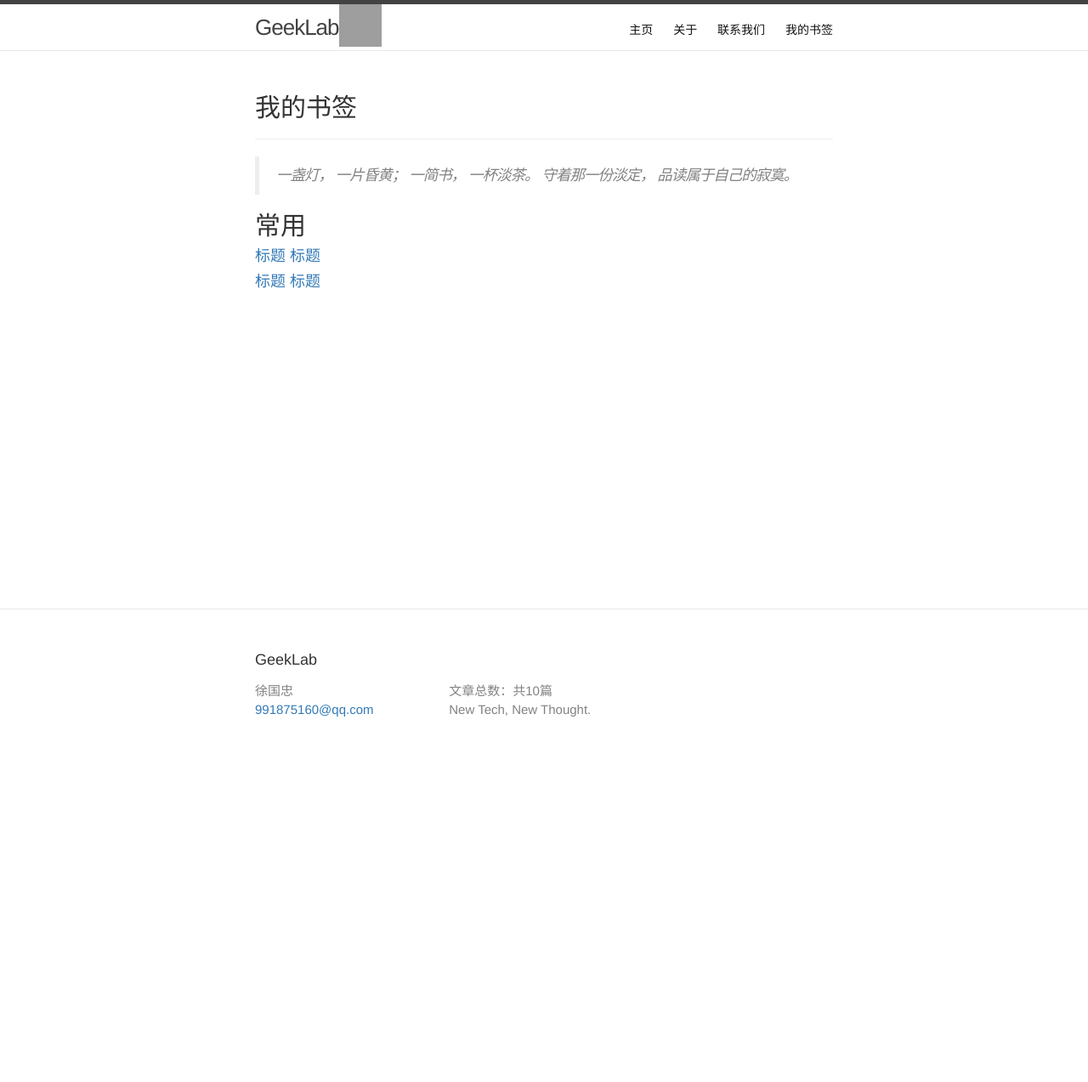
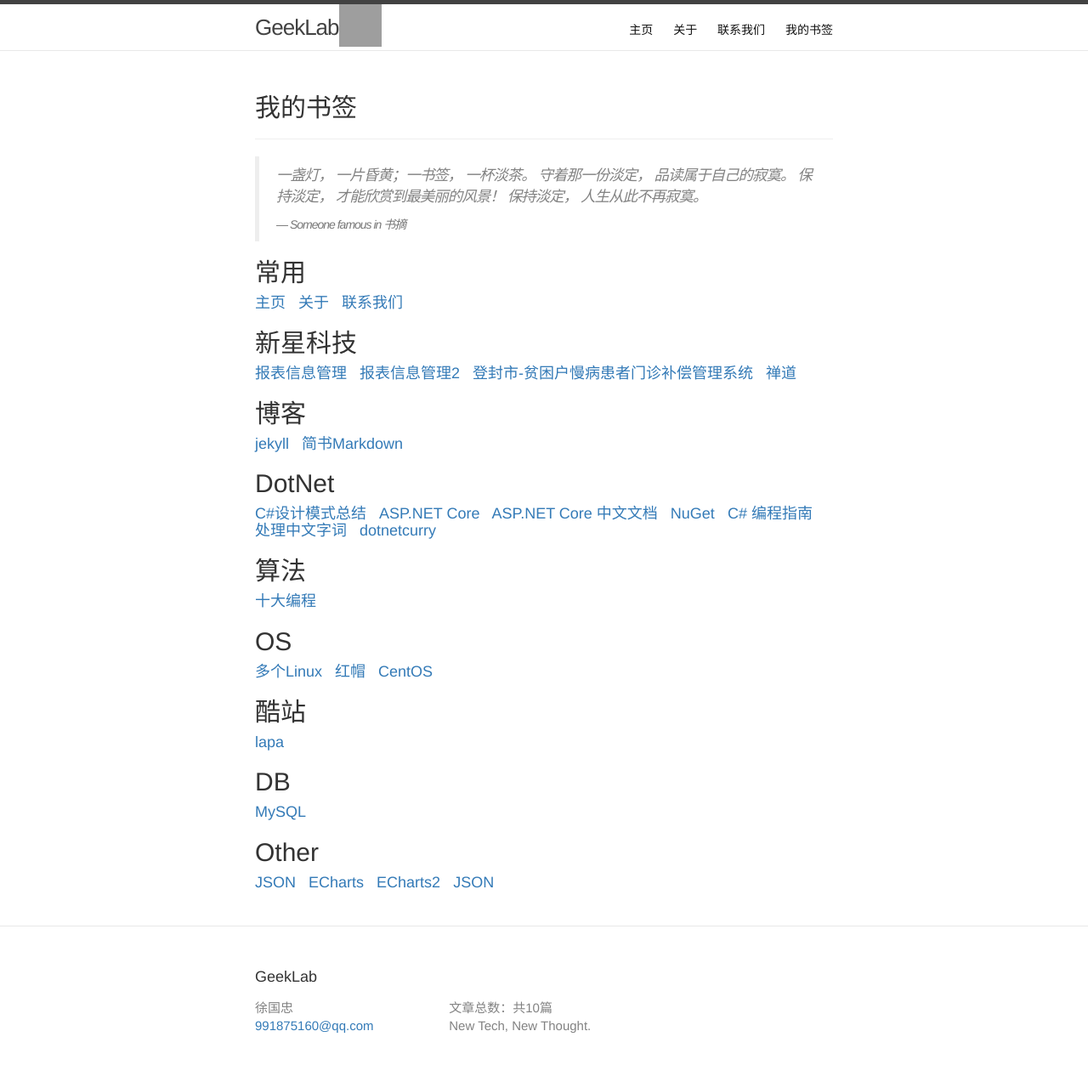
Before and after one commit to dirsky/blog, a Jekyll site: the page built from bookmark.md, in a window 1280 px wide. Shown: the whole page at 85% size. Built offline with Jekyll 4.4.1, drawn with Linux system fonts in a browser that asks for light colours; before the commit the page ends 900 px from its top, so only the background shows below that; grey boxes are pictures that could not be loaded.

Commit message:
增加部分标签

```diff
--- /dev/null
+++ b/_data/bookmark.yml
@@ -0,0 +1,73 @@
+category:
+  - 常用
+  - 新星科技
+  - 博客
+  - DotNet
+  - 算法
+  - OS
+  - 酷站
+  - DB
+  - Other
+
+bookmark:
+  常用:
+    - title: 主页
+      url: http://www.baidu.com
+    - title: 关于
+      url: /about
+    - title: 联系我们
+      url: /contact
+  新星科技:
+    - title: 报表信息管理
+      url: http://111.7.172.88:8041/
+    - title: 报表信息管理2
+      url: http://111.7.172.88:8042/
+    - title: 登封市-贫困户慢病患者门诊补偿管理系统
+      url: http://218.29.107.10:5000/Account/Login
+    - title: 禅道
+      url: http://218.29.107.10:5000/Account/Login
+  博客:
+    - title: jekyll
+      url: https://www.jekyll.com.cn/
+    - title: 简书Markdown
+      url: https://www.jianshu.com/p/q81RER
+  DotNet:
+    - title: C#设计模式总结
+      url: https://www.cnblogs.com/zhili/p/DesignPatternSummery.html
+    - title: ASP.NET Core
+      url: https://docs.microsoft.com/zh-cn/aspnet/core/?view=aspnetcore-2.1
+    - title: ASP.NET Core 中文文档
+      url: http://www.cnblogs.com/dotNETCoreSG/p/aspnetcore-index.html
+    - title: NuGet
+      url: https://www.nuget.org/
+    - title: C# 编程指南
+      url: http://shouce.jb51.net/net/index.html
+    - title: 处理中文字词
+      url: https://www.oschina.net/p/nchinese
+    - title: dotnetcurry
+      url: http://www.dotnetcurry.com/
+  算法:
+    - title: 十大编程
+      url: http://www.lupaworld.com/article-242544-1.html
+  OS:
+    - title: 多个Linux
+      url: http://www.linuxdown.net/
+    - title: 红帽
+      url: https://www.redhat.com/zh/global/china
+    - title: CentOS
+      url: https://www.centos.org/
+  DB:
+    - title: MySQL
+      url: http://www.runoob.com/mysql/mysql-tutorial.html
+  酷站:
+    - title: lapa
+      url: https://www.lapa.ninja/
+  Other:
+    - title: JSON
+      url: http://www.json.org.cn/
+    - title: ECharts
+      url: http://echarts.baidu.com/echarts2/doc/example.html
+    - title: ECharts2
+      url: http://echarts.baidu.com/
+    - title: JSON
+      url: http://www.json.org.cn/
--- a/bookmark.md
+++ b/bookmark.md
@@ -4,19 +4,27 @@ title: 我的书签
 author: Frank
 ---
 
+{% assign bookmark = site.data.bookmark["bookmark"] %}
+{% assign category = site.data.bookmark["category"] %}
+
 ## {{page.title}}
 * * *
 
-> 一盏灯， 一片昏黄； 一简书， 一杯淡茶。 守着那一份淡定， 品读属于自己的寂寞。
+<blockquote>
+    <p>一盏灯， 一片昏黄；一书签， 一杯淡茶。 守着那一份淡定， 品读属于自己的寂寞。 保持淡定， 才能欣赏到最美丽的风景！ 保持淡定， 人生从此不再寂寞。</p>
+    <footer>Someone famous in
+        <cite title="Source Title">书摘</cite>
+    </footer>
+</blockquote>
 
+
+{% for c in category %}
 <h2>
-常用
+    {% assign title = c %} {{title}}
 </h2>
 <h4>
-    <a href="http://www.baidu.com" target="view_window">标题</a>
-    <a href="http://www.baidu.com" target="view_window">标题</a>
+    {% for b in bookmark[ title ] %}
+    <a href="{{ b.url }} " target="_blank">{{ b.title }}</a>&nbsp;&nbsp;
+    {% endfor %}
 </h4>
-<h4>
-    <a href="http://www.baidu.com" target="view_window">标题</a>
-    <a href="http://www.baidu.com" target="view_window">标题</a>
-</h4>
+{% endfor %}
```
